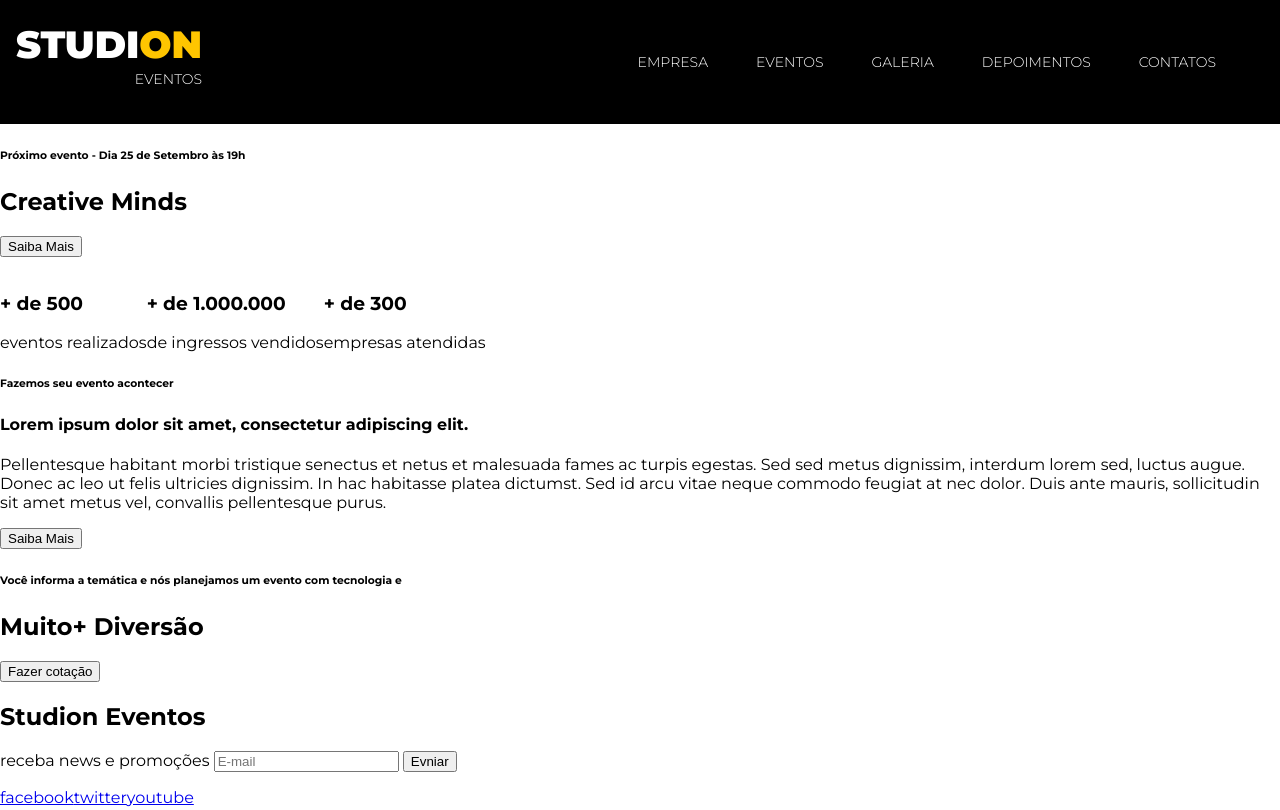
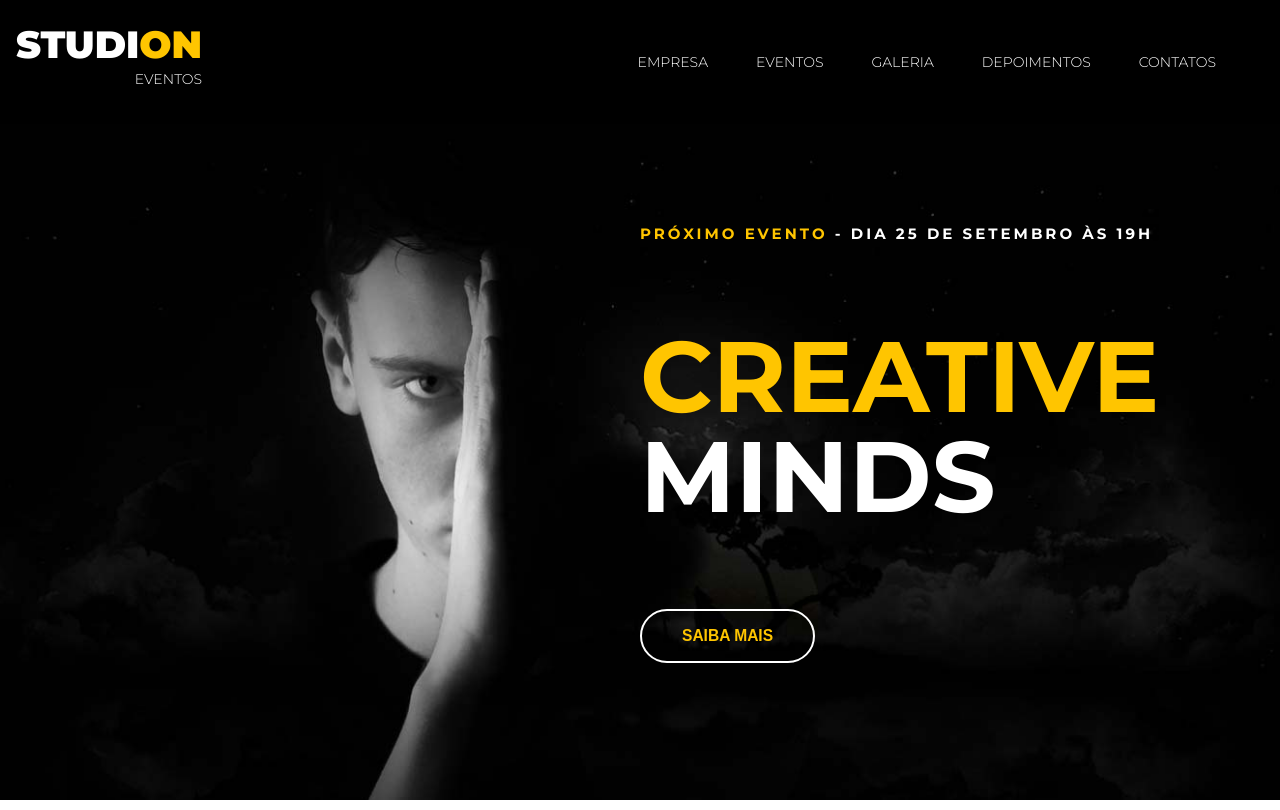
Before and after one commit to ga-amaral/studion, a website: page src/index.html in a window 1280 px wide. Shown: the top 810 px of the page. Drawn offline with Linux system fonts and the light colour scheme.

Commit message:
feat(header): implemented header styles

```diff
--- a/src/index.html
+++ b/src/index.html
@@ -37,13 +37,17 @@
     <header>
         <div id="slider">
             <div class="slide">
-                <h6><span>Próximo evento</span> - Dia 25 de Setembro às 19h</h6>
-                <h2>
-                    <span>Creative</span> Minds
-                </h2>
-                <button>
-                    Saiba Mais
-                </button>
+                <img class="slide__background-image" src="./images/banner.jpg" alt="Studion Banner">
+
+                <div class="slide__copy">
+                    <h6><span class="copy-primary">Próximo evento</span> - Dia 25 de Setembro às 19h</h6>
+                    <h2>
+                        <span class="copy-primary">Creative</span> Minds
+                    </h2>
+                    <button class="btn btn--slide">
+                        Saiba Mais
+                    </button>
+                </div>
             </div>
         </div>
     </header>
--- a/src/style.css
+++ b/src/style.css
@@ -5,10 +5,11 @@
 }
 
 :root {
+    font-family: 'Montserrat', sans-serif;
+    font: 16px;
     --color-primary: #ffc500;
     /*isto é uma variável que criamos para usar em todo lugar que for necessário*/
-    font-family: 'Montserrat', sans-serif;
-    font: 16px;
+    --default-padding: 1rem;
 }
 
 body {
@@ -24,6 +25,7 @@ ul {
 
 .navbar {
     position: fixed;
+    z-index: 1;
     display: grid;
     grid-template-columns: 1fr 9fr;
     align-items: center;
@@ -58,19 +60,96 @@ ul {
     color: var(--color-primary);
 }
 
-.logo-studion{
+.logo-studion {
     font-weight: 900;
     font-size: 2.375rem;
-    line-height: 1ch; /* relativa ao tamanho da altura do grifo 0 da fonte útil para espaçamento de texto*/
+    line-height: 1ch;
+    /* relativa ao tamanho da altura do grifo 0 da fonte útil para espaçamento de texto*/
     text-transform: uppercase;
     text-align: right;
 }
 
-.logo-studion__subtitle{
+.logo-studion__subtitle {
     font-size: .875rem;
     font-weight: 300;
 }
 
-.copy-primary{
+.copy-primary {
     color: var(--color-primary);
 }
+
+
+
+#slider {
+    background-color: #000;
+    color: #fff;
+
+
+    /*background-image: url("./images/banner.jpg");
+    background-size: cover;
+    background-position: center;
+    background-repeat: no-repeat;*/
+
+}
+
+#slider h6 {
+    margin: 0;
+}
+
+.slide {
+    position: relative;
+    height: calc(100vh - 7.75rem);
+    /*Função que calcula o tamanho do fundo. vh é a visão do usuário*/
+}
+
+.slide__background-image {
+    width: 100%;
+    height: 100%;
+    object-fit: cover;
+    object-position: center;
+}
+
+.slide__copy {
+    position: absolute;
+    top: 6.25rem;
+    left: 50vw;
+}
+
+.slide__copy h6 {
+    font-size: .9375rem;
+    font-size: 400;
+    text-transform: uppercase;
+    letter-spacing: .1875rem;
+}
+
+.slide__copy h2 {
+    font-size: 6.25rem;
+    text-transform: uppercase;
+    line-height: 6.25rem;
+}
+
+.slide__copy h2 span {
+    display: block;
+}
+
+.btn {
+    cursor: pointer;
+    padding: 1rem 2.5rem;
+    color: var(--color-primary);
+    border: .125rem solid #fff;
+    border-radius: 5rem;
+    background: unset;
+    font-size: .9735rem;
+    font-weight: 700;
+    text-transform: uppercase;
+    transition: 0.5s all ease;
+}
+
+.btn:hover,
+.btn:active,
+.btn:focus {
+    border-color: var(--color-primary);
+    background-color: var(--color-primary);
+    color: #fff;
+
+}
```
Also changed, not shown: src/images/banner.jpg (renamed from images/banner.jpg), src/images/institutional.jpg (renamed from images/institutional.jpg), src/images/parallax.jpg (renamed from images/parallax.jpg).
